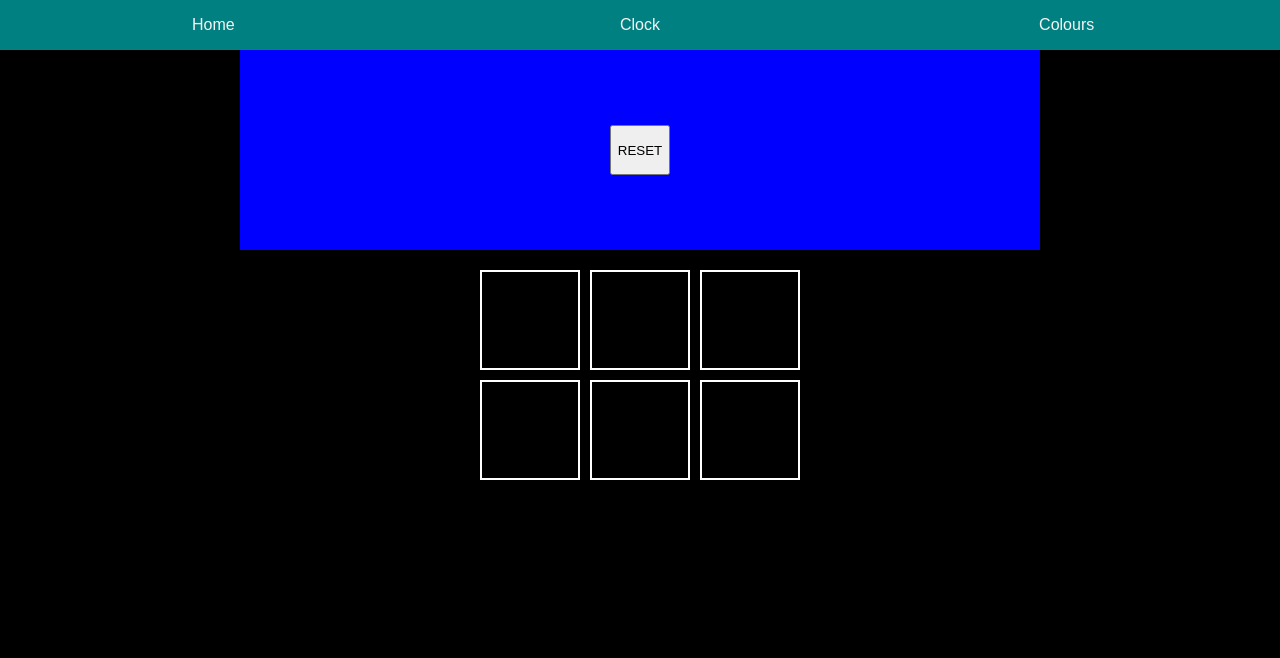
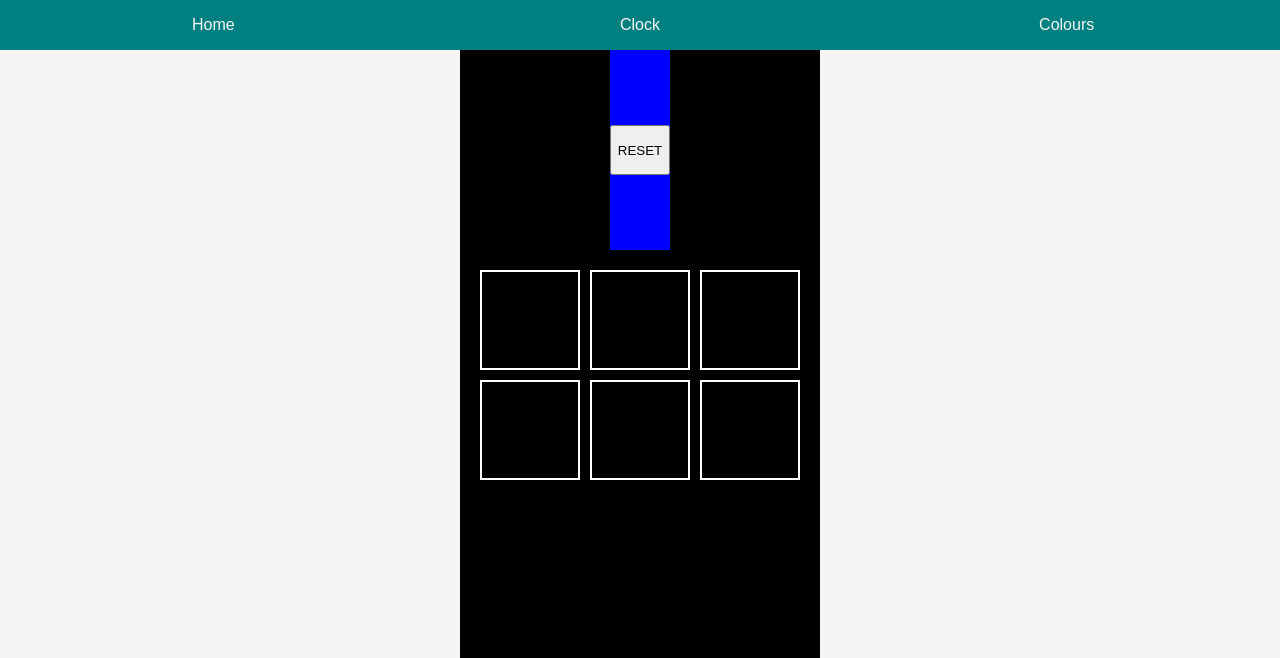
Before and after one commit to alexcriadog/JS-Games, a website built with Parcel: page src/colours.html in a window 1280 px wide. Shown: the top 658 px of the page. Built offline with nearby package versions, Linux system fonts and the light colour scheme.

Commit message:
another commit

```diff
--- a/src/assets/styles/layouts/_home.scss
+++ b/src/assets/styles/layouts/_home.scss
@@ -49,7 +49,6 @@ nav {
   flex: 1;
   background-color: black;
   color: aqua;
-  min-width: 100%;
   display: flex;
   flex-direction: column;
   min-height: 300px;
@@ -69,7 +68,6 @@ nav {
   justify-content: center;
   align-items: center;
   flex: 1;
-  min-width: 100%;
   display: flex;
   flex-direction: column;
   background-color: black;
@@ -77,7 +75,6 @@ nav {
   .example {
     flex: 1 1 100px;
     min-height: 200px;
-    min-width: 100vh;
     background-color: blue;
     display: flex;
     justify-content: center;
```
Also changed, not shown: 2 other files.
